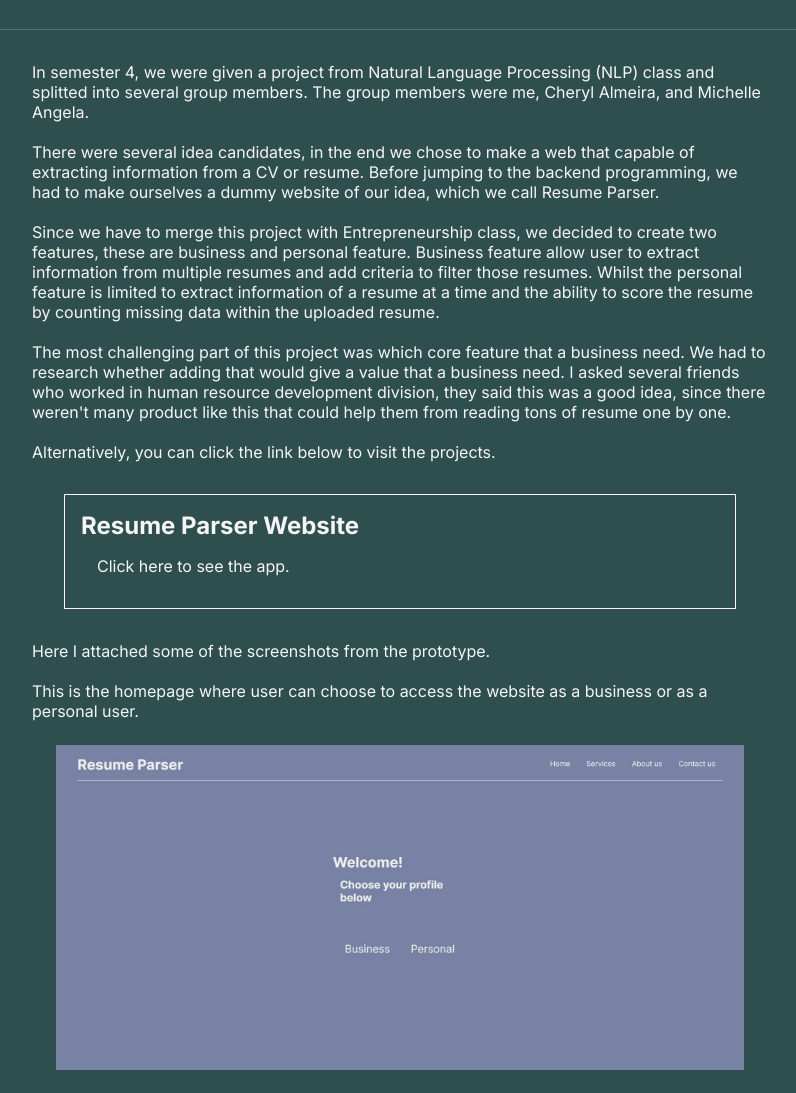
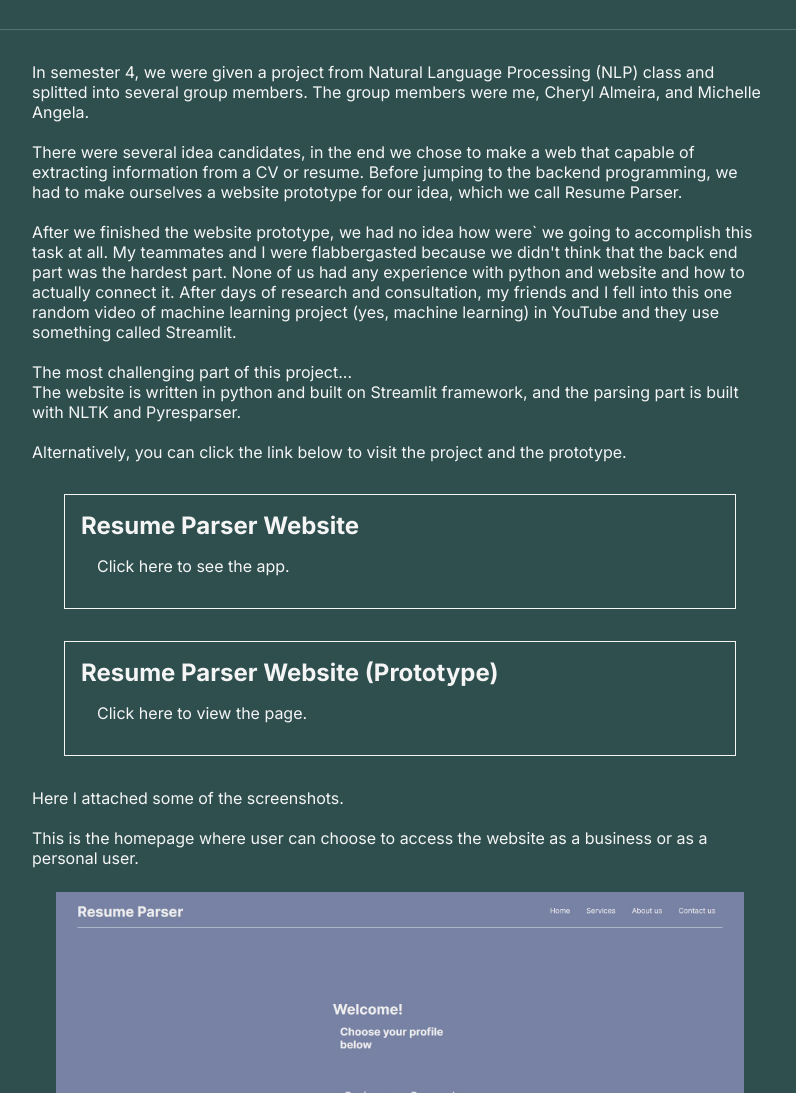
Before and after one commit to vitopm/vitopm.com, a PHP site: page /projects/resume-parser-website.php in a window 1280 px wide. Shown: the part 174-1267 px from the top of the page, without its empty margins (240-1036 px from the left). Run offline with PHP 8.4, Linux system fonts and the light colour scheme.

Commit message:
Changed a few things

```diff
--- a/index.php
+++ b/index.php
@@ -55,7 +55,7 @@ i hope i could manage my homework well -->
                     </div>
                 </a>
 
-                <a href="projects/resume-parser-website.php" target="_blank">
+                <a href="projects/resume-parser-website.php" target="">
                     <div class="website-desc">
                         <h2>Resume Parser Website</h2>
                         <p>
@@ -64,7 +64,7 @@ i hope i could manage my homework well -->
                     </div>
                 </a>
 
-                <a href="projects/resume-parser-website-prototype.php" target="_blank">
+                <a href="projects/resume-parser-website-prototype.php" target="">
                     <div class="website-desc">
                         <h2>Resume Parser Website (Prototype)</h2>
                         <p>
@@ -73,7 +73,7 @@ i hope i could manage my homework well -->
                     </div>
                 </a>
 
-                <a href="projects/insurance-prediction.php" target="_blank">
+                <a href="projects/insurance-prediction.php" target="">
                     <div class="website-desc">
                         <h2>Mid Exam Machine Learning Project</h2>
                         <p>A machine learning project for mid semester exam.</p>
--- a/projects/resume-parser-website.php
+++ b/projects/resume-parser-website.php
@@ -35,24 +35,27 @@
             </p>
             <br>
             <p>
-                There were several idea candidates, in the end we chose to make a web that capable of extracting information from a CV or resume. Before jumping to the backend programming, we had to make ourselves a dummy website of our idea, which we call Resume Parser.
+                There were several idea candidates, in the end we chose to make a web that capable of extracting information from a CV or resume. Before jumping to the backend programming, we had to make ourselves a website prototype for our idea, which we call Resume Parser.
             </p>
             <br>
             <p>
-                Since we have to merge this project with Entrepreneurship class,
-                we decided to create two features, these are business and personal feature. Business feature allow user to extract information from multiple resumes and add criteria to filter those resumes. Whilst the personal feature is limited to extract information of a resume at a time and the ability to score the resume by counting missing data within the uploaded resume.
+                After we finished the website prototype, we had no idea how were` we going to accomplish this task at all. My teammates and I were flabbergasted because we didn't think that the back end part was the hardest part. None of us had any experience with python and website and how to actually connect it. After days of research and consultation, my friends and I fell into this one random video of machine learning project (yes, machine learning) in YouTube and they use something called Streamlit.
             </p>
             <br>
             <p>
-                The most challenging part of this project was which core feature that a business need. We had to research whether adding that would give a value that a business need. I asked several friends who worked in human resource development division, they said this was a good idea, since there weren't many product like this that could help them from reading tons of resume one by one.
+                The most challenging part of this project...
+            </p>
+
+            <p>
+                The website is written in python and built on Streamlit framework, and the parsing part is built with NLTK and Pyresparser.
             </p>
             <br>
             <p>
-                Alternatively, you can click the link below to visit the projects.
+                Alternatively, you can click the link below to visit the project and the prototype.
             </p>
 
             <div class="project-website-list">
-                <a href="https://vitopm-resume-parser-app-eszpgr.streamlitapp.com/" target="_blank">
+                <a href="https://vitopm-resume-parser-app-eszpgr.streamlitapp.com/" target="">
                     <div class="website-desc">
                         <h2>Resume Parser Website</h2>
                         <p>
@@ -60,10 +63,20 @@
                         </p>
                     </div>
                 </a>
+
+                <a href="projects/resume-parser-website-prototype.php" target="">
+                    <div class="website-desc">
+                        <h2>Resume Parser Website (Prototype)</h2>
+                        <p>
+                            Click here to view the page.
+                        </p>
+                    </div>
+                </a>
             </div>
 
+
             <p>
-                Here I attached some of the screenshots from the prototype.
+                Here I attached some of the screenshots.
             </p>
             <br>
             <p>
```
Also changed, not shown: projects/resume-parser-website-prototype.php (+16 -2 lines).
